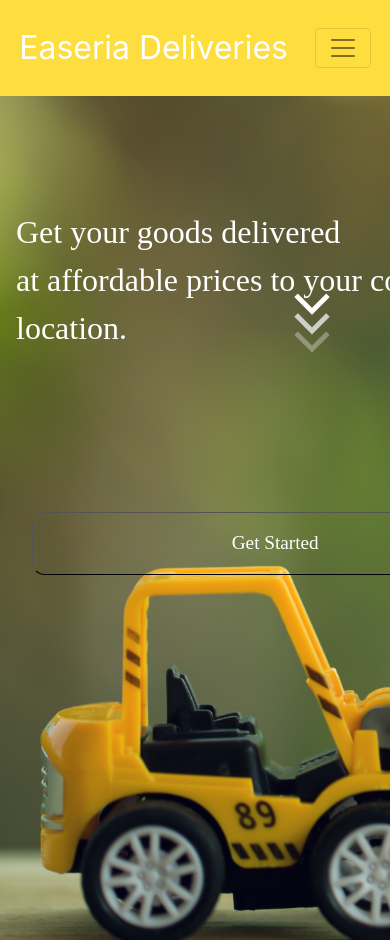
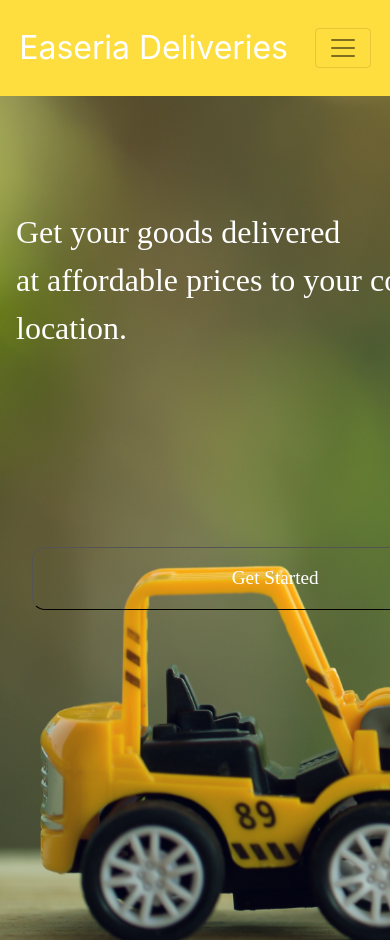
Before and after one commit to pchessah/delivery_application, a React (Create React App) app: page / in a window 390 px wide. Shown: the top 940 px of the page. Built offline with nearby package versions, Linux system fonts and the light colour scheme.

Commit message:
media querry

```diff
--- a/public/index.html
+++ b/public/index.html
@@ -6,7 +6,8 @@
       rel="icon"
       href="https://external-content.duckduckgo.com/iu/?u=https%3A%2F%2Ftse1.mm.bing.net%2Fth%3Fid%3DOIP._L_zpPKQN91W9ZTpn2idgAHaHa%26pid%3DApi&f=1"
     />
-    <meta name="viewport" content="width=device-width, initial-scale=1, shrink-to-fit=no">
+
+    <meta content="width=device-width, initial-scale=1" name="viewport" />
 
     <meta name="theme-color" content="#000000" />
     <meta name="description" content="Easeria Deliveries" />
--- a/src/App.css
+++ b/src/App.css
@@ -1,5 +1,3 @@
-
-
 /* NAVBAR */
 .nav-Link {
   color: black;
@@ -38,7 +36,6 @@
 
   color: white;
 }
-heroku
 #bg {
   width: 100%;
   height: 50% !important;
@@ -70,15 +67,15 @@
   background-color: goldenrod;
   color: white;
 }
-@media only screen and (min-width: 768px) {
+@media screen and (min-width: 768px) {
   .home_text {
-    float: right;
+    float: right !important;
   }
 }
-@media only screen and (max-width: 500px) {
+@media screen and (max-width: 500px) {
   .arrow {
-    left: 30%;
-    position: relative;
+    left: 30% !important;
+    position: relative !important;
   }
 }
 
@@ -271,9 +268,9 @@
   .col-25,
   .col-75,
   input[type="submit"] {
-    width: 100%;
-    margin-top: 0;
-    margin-left: 0;
+    width: 100% !important;
+    margin-top: 0 !important;
+    margin-left: 0 !important;
   }
 }
 .deliveryform1 {
```
